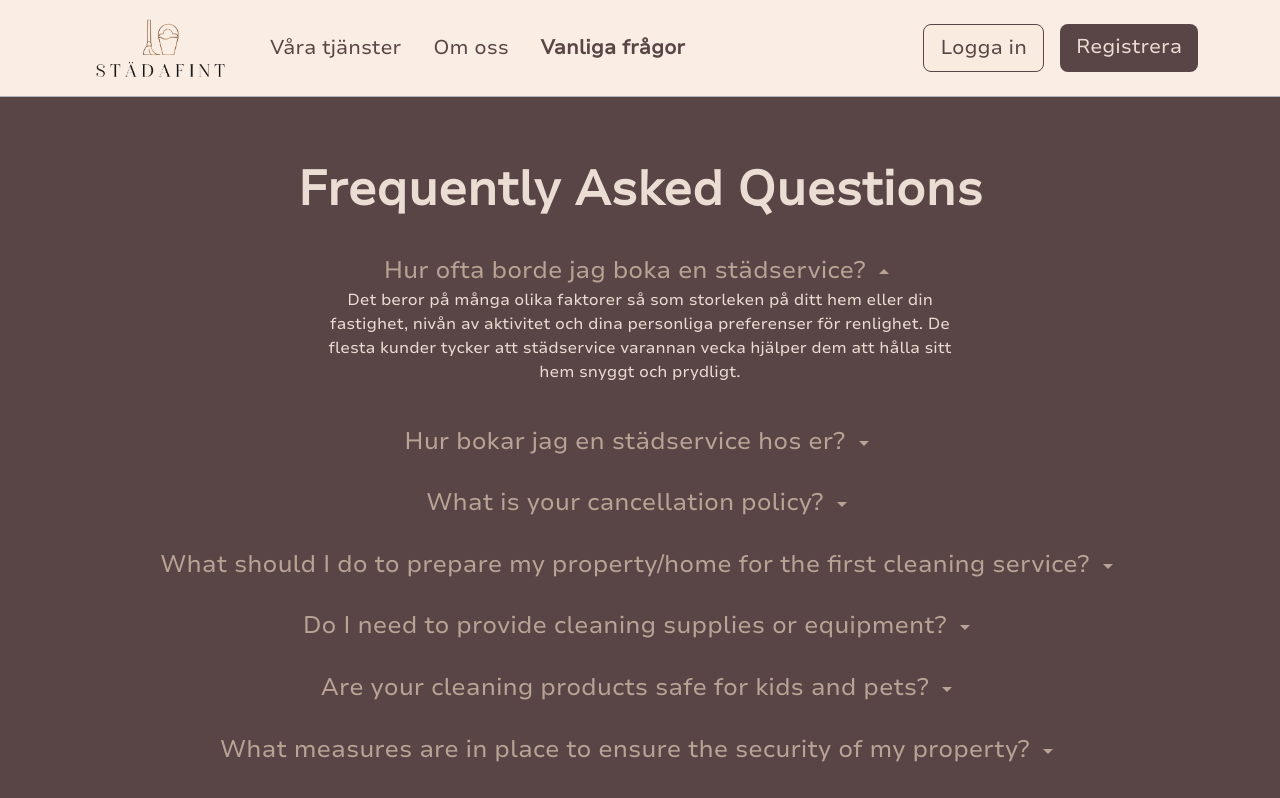
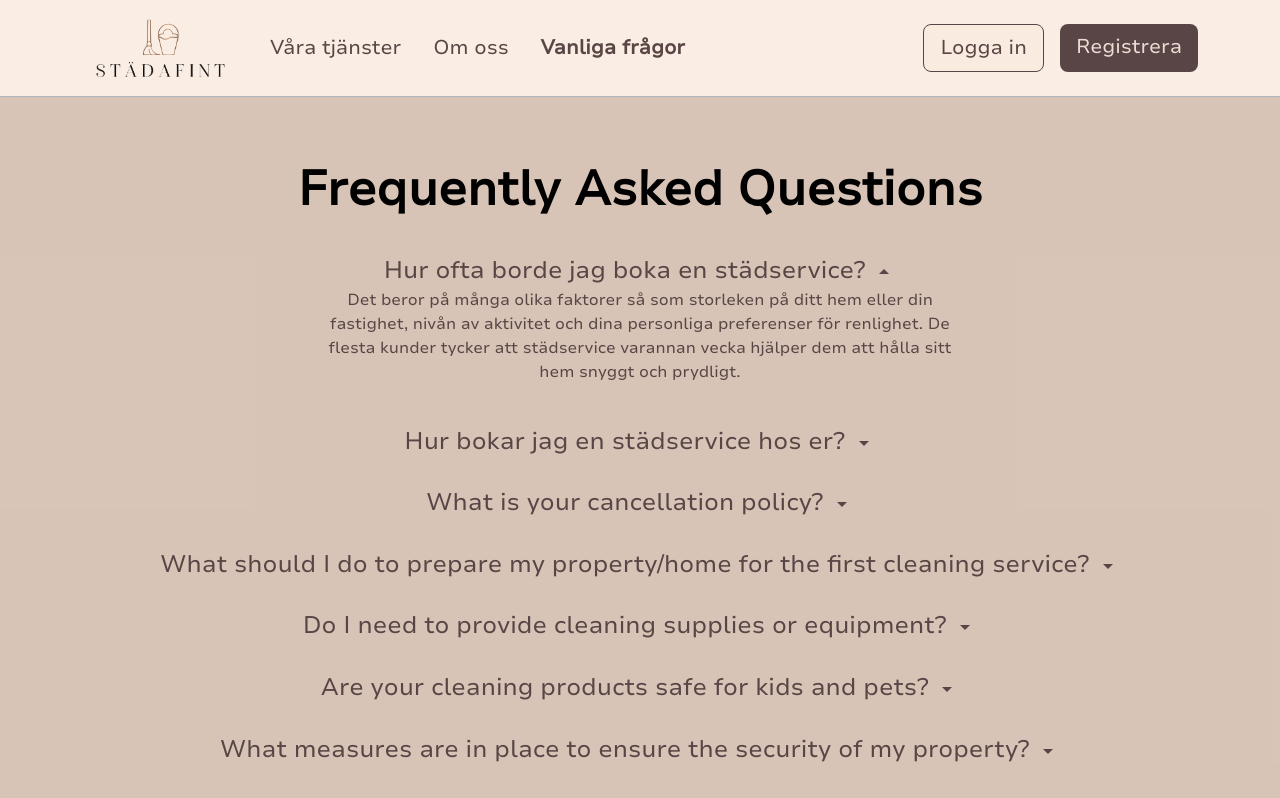
Before and after one commit to SebbeKarner88/CleanBookings-frontend, a React (Vite) app: page /faq in a window 1280 px wide. Shown: the top 798 px of the page. Built offline with nearby package versions, Linux system fonts and the light colour scheme.

Commit message:
Changed from dark-beige to light-brown to match

```diff
--- a/src/components/RegisterView.tsx
+++ b/src/components/RegisterView.tsx
@@ -14,7 +14,7 @@ export default function RegisterView() {
     const now: number = step / steps.length * 100;
 
     return (
-        <div className="bg-dark-beige">
+        <div className="bg-light-brown">
             <NavBar/>
             <div className="container" style={{maxWidth: "800px"}}>
                 <h1 className="my-3 px-4 fw-bold text-start text-md-center">Register an account</h1>
--- a/src/components/forms/FormLogin.tsx
+++ b/src/components/forms/FormLogin.tsx
@@ -49,7 +49,7 @@ export function FormLogin() {
     return (
         <>
             <div className="popup">
-                <form className="mt-3 popup-content rounded-2 bg-dark-beige"
+                <form className="mt-3 popup-content rounded-2 bg-light-brown"
                       onSubmit={handleSubmit(onSubmit)}>
                     <h1 className="my-3 fw-bold text-dark-purple">Login <Link to="/">
                         <button type="button" className="btn-close btn-dark small float-end"
--- a/src/styles/FAQ.css
+++ b/src/styles/FAQ.css
@@ -1,6 +1,6 @@
 .faq-container {
     font-family: 'Nunito';
-    background-color: var(--dark-purple);
+    background-color: var(--light-brown);
     min-height: 70vh;
     display: flex;
     flex-direction: column;
@@ -10,17 +10,17 @@
 .faq {
     font-size: 3em;
     font-weight: bold;
-    color: var(--beige);
+    color: black;
     padding-top: 5%;
     padding-bottom: 1%;
 }
 
 .faq-question {
     cursor: pointer;
-    color: var(--light-brown);
+    color: var(--dark-purple);
     font-size: 1.5em;
     padding: 1% 0;
-    background-color: var(--dark-purple);
+    background-color: inherit;
     border: none;
 }
 
@@ -29,7 +29,7 @@
 }
 
 .faq-answer {
-    color: var(--beige);
+    color: var(--dark-purple);
     margin: -1% 25% 2% 25%;
     text-align: center;
 }
```
